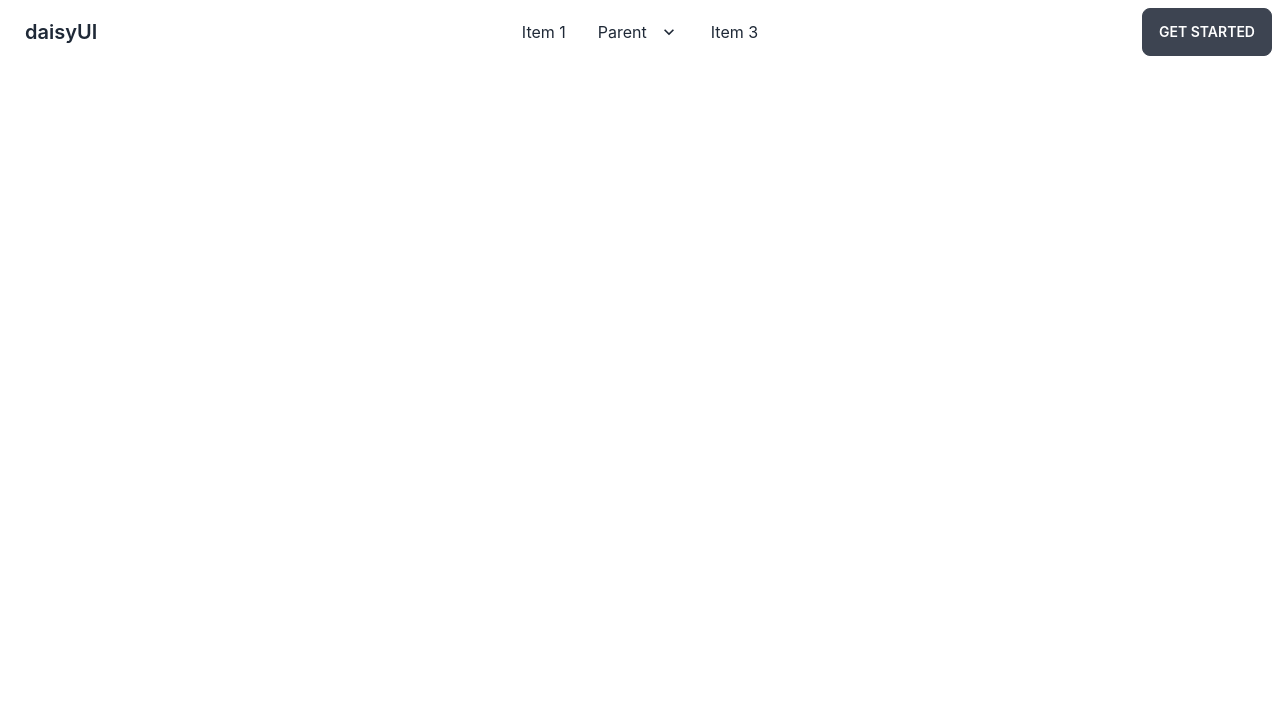
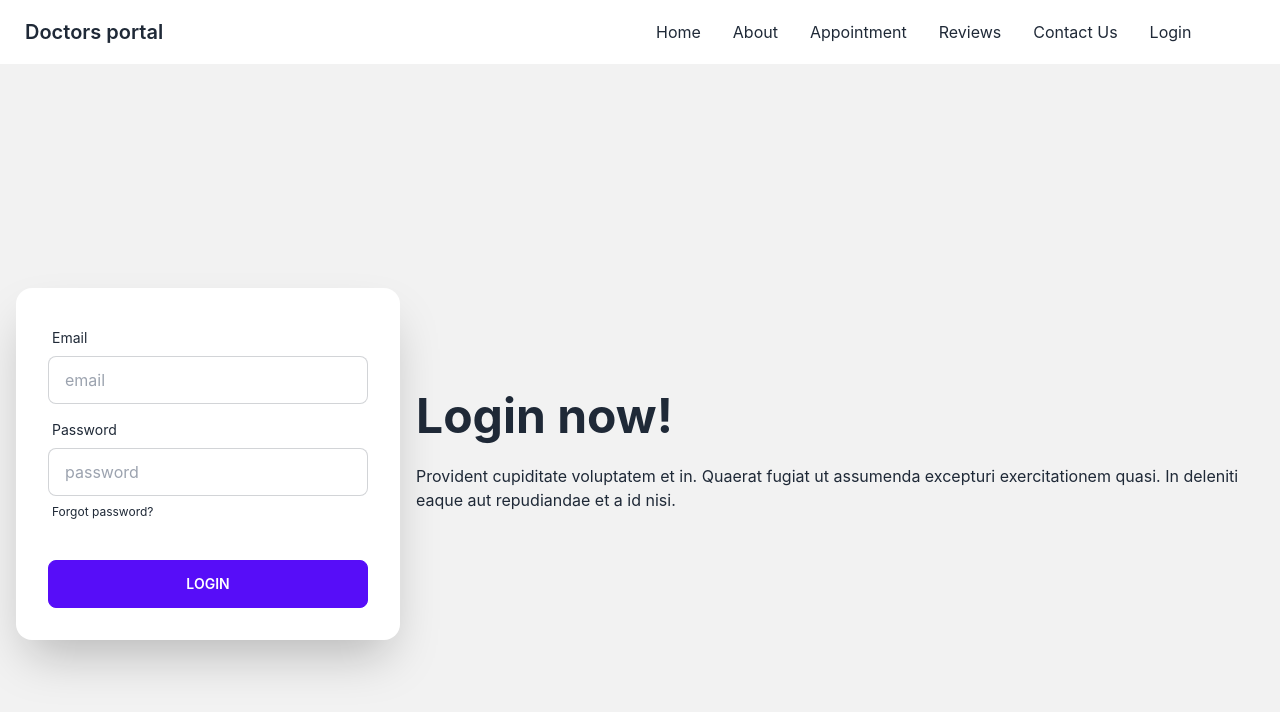
Before and after one commit to Shihabuddin9/doctors-portal-client, a React (Create React App) app: page /login in a window 1280 px wide. Shown: the top 712 px of the page. Built offline with nearby package versions, Linux system fonts and the light colour scheme.

Commit message:
Banner setup in home page

```diff
--- a/src/App.js
+++ b/src/App.js
@@ -1,11 +1,20 @@
 import logo from './logo.svg';
 import './App.css';
 import Navbar from './pages/Shared/Navbar/Navbar';
+import { Route, Routes } from 'react-router-dom';
+import Home from './pages/HomePage/Home/Home';
+import About from './pages/About/About';
+import Login from './pages/Login/Login';
 
 function App() {
   return (
-    <div className="App">
+    <div className="">
       <Navbar></Navbar>
+      <Routes>
+        <Route path='/' element={<Home></Home>}></Route>
+        <Route path='/about' element={<About></About>}></Route>
+        <Route path='/login' element={<Login></Login>}></Route>
+      </Routes>
     </div>
   );
 }
--- /dev/null
+++ b/src/pages/About/About.js
@@ -0,0 +1,11 @@
+import React from 'react';
+
+const About = () => {
+    return (
+        <div>
+            <h1>About</h1>
+        </div>
+    );
+};
+
+export default About;
--- /dev/null
+++ b/src/pages/HomePage/Banner/Banner.js
@@ -0,0 +1,19 @@
+import React from 'react';
+import chair from '../../../assets/images/chair.png'
+
+const Banner = () => {
+    return (
+        <div class="hero px-12 py-20 bg-base-200">
+            <div class="hero-content flex-col lg:flex-row-reverse">
+                <img src={chair} class="max-w-sm rounded-lg shadow-2xl" />
+                <div>
+                    <h1 class="text-5xl font-bold">Your New Smile Starts Here</h1>
+                    <p class="py-6">Lorem Ipsum is simply dummy text of the printing and typesetting industry. Lorem Ipsum has been the industry's standard dummy text ever since the</p>
+                    <button class="btn btn-primary uppercase font-bold text-white  bg-gradient-to-r from-accent to-primary">Get Started</button>
+                </div>
+            </div>
+        </div>
+    );
+};
+
+export default Banner;
--- /dev/null
+++ b/src/pages/HomePage/Home/Home.js
@@ -0,0 +1,12 @@
+import React from 'react';
+import Banner from '../Banner/Banner';
+
+const Home = () => {
+    return (
+        <div>
+            <Banner></Banner>
+        </div>
+    );
+};
+
+export default Home;
--- /dev/null
+++ b/src/pages/HomePage/Info/Info.js
@@ -0,0 +1,11 @@
+import React from 'react';
+
+const Info = () => {
+    return (
+        <div>
+
+        </div>
+    );
+};
+
+export default Info;
--- /dev/null
+++ b/src/pages/HomePage/Info/InfoCart.js
@@ -0,0 +1,20 @@
+import React from 'react';
+
+const InfoCart = () => {
+    return (
+        <div class="card lg:card-side bg-base-100 shadow-xl">
+            <figure>
+                <img src="https://api.lorem.space/image/album?w=400&h=400" alt="Album" />
+            </figure>
+            <div class="card-body">
+                <h2 class="card-title">New album is released!</h2>
+                <p>Click the button to listen on Spotiwhy app.</p>
+                <div class="card-actions justify-end">
+                    <button class="btn btn-primary">Listen</button>
+                </div>
+            </div>
+        </div>
+    );
+};
+
+export default InfoCart;
--- /dev/null
+++ b/src/pages/Login/Login.js
@@ -0,0 +1,38 @@
+import React from 'react';
+
+const Login = () => {
+    return (
+        <div class="hero min-h-screen bg-base-200">
+            <div class="hero-content flex-col lg:flex-row-reverse">
+                <div class="text-center lg:text-left">
+                    <h1 class="text-5xl font-bold">Login now!</h1>
+                    <p class="py-6">Provident cupiditate voluptatem et in. Quaerat fugiat ut assumenda excepturi exercitationem quasi. In deleniti eaque aut repudiandae et a id nisi.</p>
+                </div>
+                <div class="card flex-shrink-0 w-full max-w-sm shadow-2xl bg-base-100">
+                    <div class="card-body">
+                        <div class="form-control">
+                            <label class="label">
+                                <span class="label-text">Email</span>
+                            </label>
+                            <input type="text" placeholder="email" class="input input-bordered" />
+                        </div>
+                        <div class="form-control">
+                            <label class="label">
+                                <span class="label-text">Password</span>
+                            </label>
+                            <input type="text" placeholder="password" class="input input-bordered" />
+                            <label class="label">
+                                <a href="#" class="label-text-alt link link-hover">Forgot password?</a>
+                            </label>
+                        </div>
+                        <div class="form-control mt-6">
+                            <button class="btn btn-primary">Login</button>
+                        </div>
+                    </div>
+                </div>
+            </div>
+        </div>
+    );
+};
+
+export default Login;
--- a/src/pages/Shared/Navbar/Navbar.js
+++ b/src/pages/Shared/Navbar/Navbar.js
@@ -1,6 +1,15 @@
 import React from 'react';
+import { Link } from 'react-router-dom';
 
 const Navbar = () => {
+    const menuItems = <>
+        <li><Link to="/">Home</Link></li>
+        <li><Link to="/about">About</Link></li>
+        <li><Link to="/appointment">Appointment</Link></li>
+        <li><Link to="/reviews">Reviews</Link></li>
+        <li><Link to="/contactus">Contact Us</Link></li>
+        <li><Link to="/login">Login</Link></li>
+    </>
     return (
         <div class="navbar bg-base-100">
             <div class="navbar-start">
@@ -9,40 +18,15 @@
                         <svg xmlns="http://www.w3.org/2000/svg" class="h-5 w-5" fill="none" viewBox="0 0 24 24" stroke="currentColor"><path stroke-linecap="round" stroke-linejoin="round" stroke-width="2" d="M4 6h16M4 12h8m-8 6h16" /></svg>
                     </label>
                     <ul tabindex="0" class="menu menu-compact dropdown-content mt-3 p-2 shadow bg-base-100 rounded-box w-52">
-                        <li><a>Item 1</a></li>
-                        <li tabindex="0">
-                            <a class="justify-between">
-                                Parent
-                                <svg class="fill-current" xmlns="http://www.w3.org/2000/svg" width="24" height="24" viewBox="0 0 24 24"><path d="M8.59,16.58L13.17,12L8.59,7.41L10,6L16,12L10,18L8.59,16.58Z" /></svg>
-                            </a>
-                            <ul class="p-2">
-                                <li><a>Submenu 1</a></li>
-                                <li><a>Submenu 2</a></li>
-                            </ul>
-                        </li>
-                        <li><a>Item 3</a></li>
+                        {menuItems}
                     </ul>
                 </div>
-                <a class="btn btn-ghost normal-case text-xl">daisyUI</a>
+                <a class="btn btn-ghost normal-case text-xl">Doctors portal</a>
             </div>
             <div class="navbar-center hidden lg:flex">
                 <ul class="menu menu-horizontal p-0">
-                    <li><a>Item 1</a></li>
-                    <li tabindex="0">
-                        <a>
-                            Parent
-                            <svg class="fill-current" xmlns="http://www.w3.org/2000/svg" width="20" height="20" viewBox="0 0 24 24"><path d="M7.41,8.58L12,13.17L16.59,8.58L18,10L12,16L6,10L7.41,8.58Z" /></svg>
-                        </a>
-                        <ul class="p-2">
-                            <li><a>Submenu 1</a></li>
-                            <li><a>Submenu 2</a></li>
-                        </ul>
-                    </li>
-                    <li><a>Item 3</a></li>
+                    {menuItems}
                 </ul>
-            </div>
-            <div class="navbar-end">
-                <a class="btn">Get started</a>
             </div>
         </div>
     );
```
